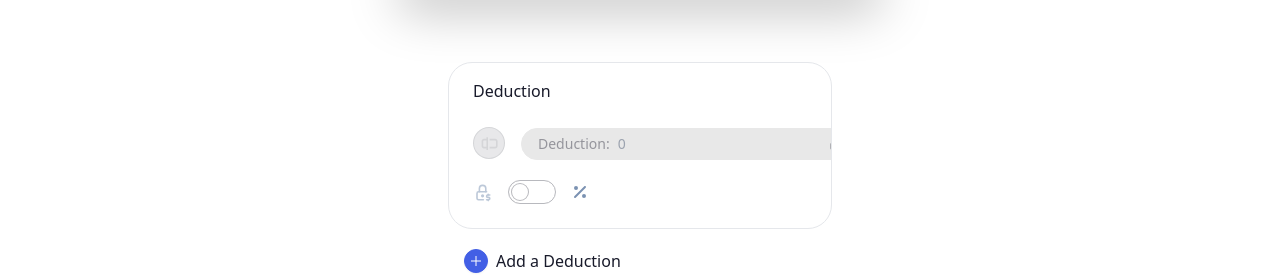
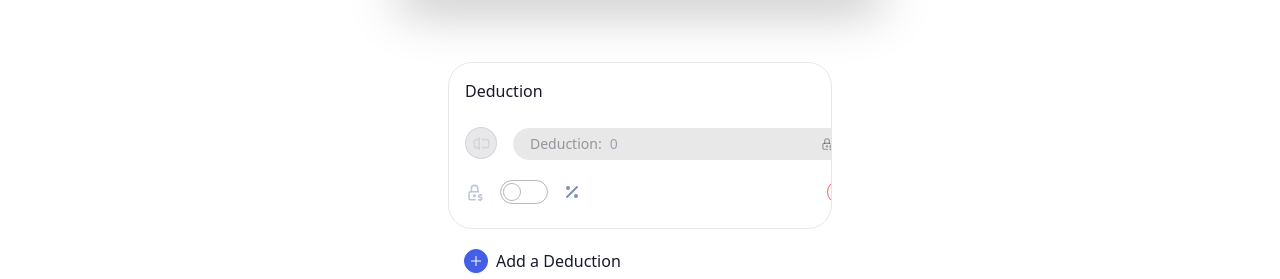
Before and after one commit to stevexero/MoneyGro, a React (Vite) app: page / in a window 1280 px wide. Both pictures are taken after a click on the button "Add a Deduction". Shown: the part 178-457 px from the top of the page. Built offline with nearby package versions, Linux system fonts and the light colour scheme.

Commit message:
Added styling

```diff
--- a/src/App.jsx
+++ b/src/App.jsx
@@ -230,7 +230,7 @@ function App() {
   }, [totalDeductions, inputs.initialAmount]);
 
   return (
-    <div className='container mx-auto px-4 md:px-0'>
+    <div className='container mx-auto px-4 md:px-0 overflow-x-hidden'>
       {/* NAV */}
       <nav className='navbar rounded-full'>
         <div className='flex-none'>
@@ -298,7 +298,7 @@ function App() {
             // >
             <div
               key={index}
-              className='collapse collapse-arrow border rounded-3xl mb-2 p-0 px-2 max-w-sm'
+              className='collapse collapse-arrow border rounded-3xl mb-2 p-0 max-w-sm'
             >
               <input type='checkbox' className='peer' defaultChecked />
               <div className='collapse-title bg-transparent peer-checked:border-b-0'>
--- a/src/index.css
+++ b/src/index.css
@@ -15,3 +15,7 @@
 .custom-toggle-duration {
   --animation-input: 0.2s !important;
 }
+
+.collapse-title: {
+  position: static;
+}
```
